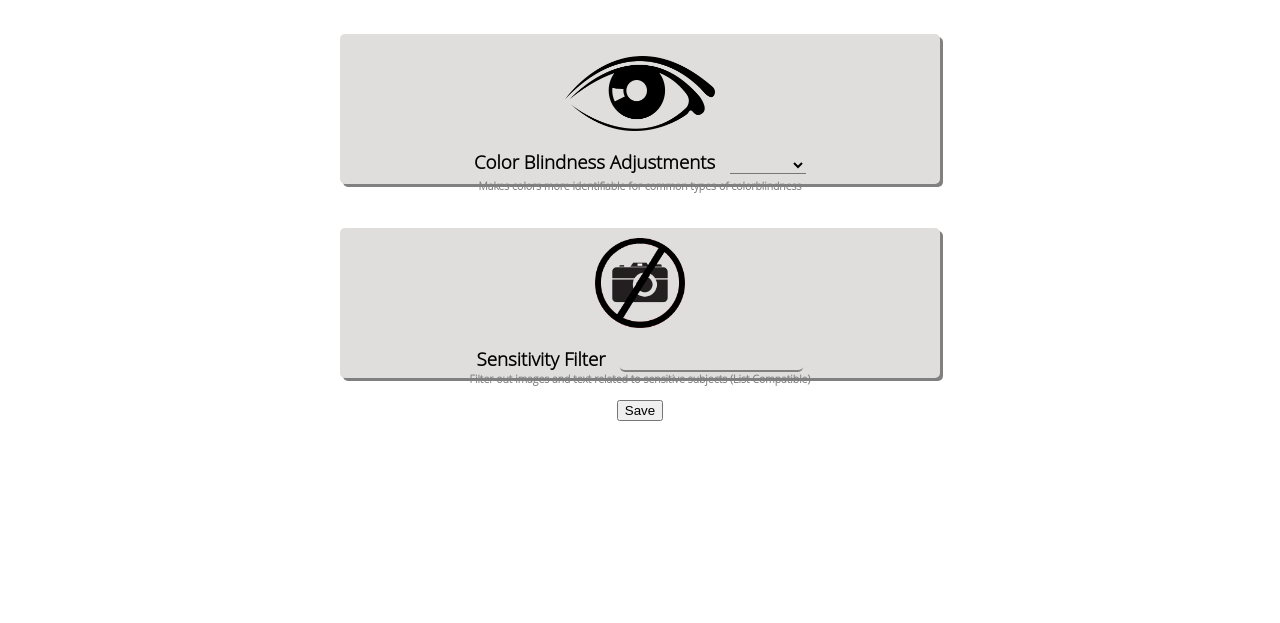
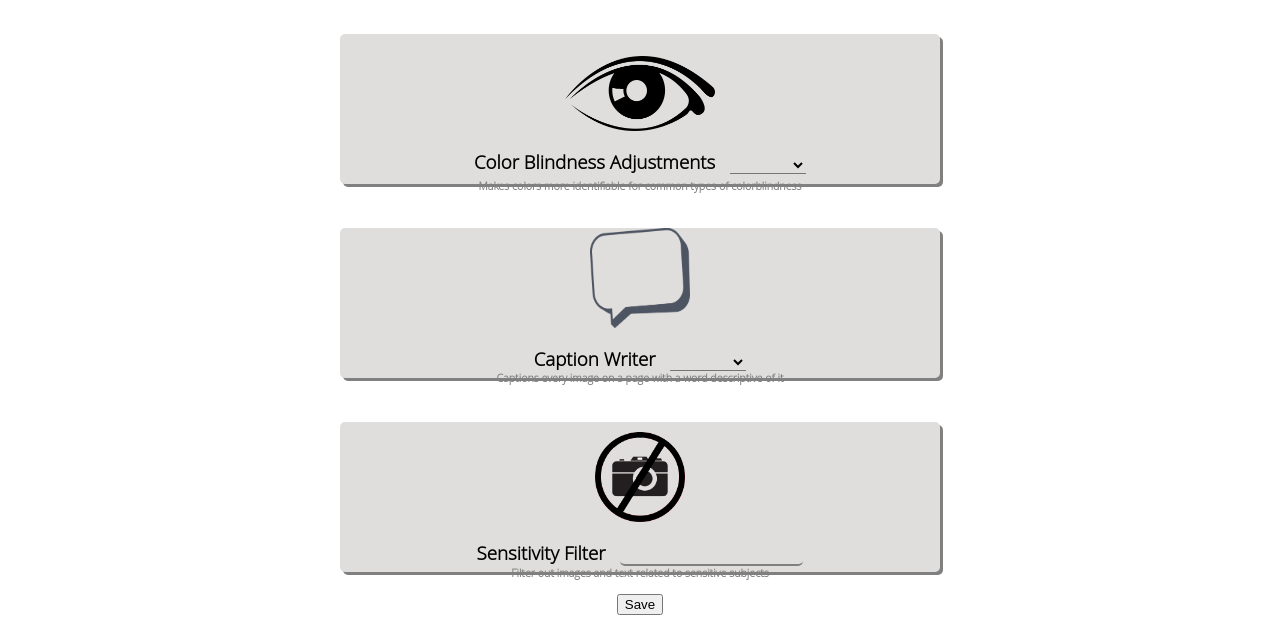
Before and after one commit to KevinTXY/WACS, a browser extension: page src/settings.html in a window 1280 px wide. Shown: the part 294-917 px from the top of the page. Before the commit the page ends 800 px from the top, so only its background shows below. Drawn offline with Linux system fonts and the light colour scheme.

Commit message:
Updated settings page

```diff
--- a/src/settings.css
+++ b/src/settings.css
@@ -91,6 +91,14 @@ h6{
     font-weight: bold;
     margin-left: 10px;
   }
+
+
+  #cap{
+    width:100px;
+    height: 100px;
+    position: relative;
+
+  }
 .sel{
   border-top: 0px;
   border-left: 0px;
--- a/src/settings.html
+++ b/src/settings.html
@@ -39,12 +39,25 @@
 
 
 <div class = "outerbox">
+  <img id="cap" src="/resources/caption.png" />
+  <h3 class = "label"> Caption Writer
+    <select class = "sel" id = "cw">
+      <option value = "on" id = "choice"> Enabled </options>
+      <option value = "off" id = "choice" selected> Disabled </option>
+    </select>
+  </h3>
+  <h6> Captions every image on a page with a word descriptive of it </h6>
+</div>
+</br></br>
+
+
+<div class = "outerbox">
   <img id="cam" src="/resources/cam.png" />
   <h3 class = "label"> Sensitivity Filter
     <input type = "text" id = "ii" value = "">
     </select>
   </h3>
-  <h6> Filter out images and text related to sensitive subjects (List Compatible) </h6>
+  <h6> Filter out images and text related to sensitive subjects </h6>
 </div>
 
 
--- a/src/settings.js
+++ b/src/settings.js
@@ -2,10 +2,12 @@ function save_options(){
   var epichoice = document.getElementById('epi').value;
   var cbchoice = document.getElementById('cb').value;
   var iichoice = document.getElementById('ii').value;
+  var cwchoice = document.getElementById('cw').value;
   chrome.storage.sync.set({
     myepichoice: epichoice,
     mycbchoice: cbchoice,
-    myiichoice: iichoice
+    myiichoice: iichoice,
+    mycwchoice: cwchoice
   }, function(){
     var status = document.getElementById('status');
     status.textContent = 'Options saved.';
@@ -19,11 +21,13 @@ function restore_options(){
   chrome.storage.sync.get({
     myepichoice: 'disabled',
     mycbchoice: 'disabled',
-    myiichoice: ''
+    myiichoice: '',
+    mycwchoice: 'disabled'
   }, function(items){
   document.getElementById('epi').value = items.myepichoice;
   document.getElementById('cb').value = items.mycbchoice;
   document.getElementById('ii').value = items.myiichoice;
+  document.getElementById('cw').value = items.mycwchoice;
   });
 }
 
```
Also changed, not shown: src/resources/caption.png (added).
